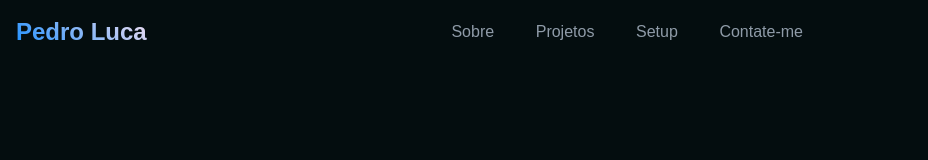
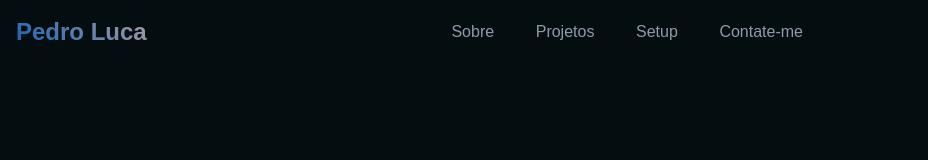
Before and after one commit to pedroluca/portfolio-2023-react, a React (Create React App) app: page / in a window 1280 px wide. In both pictures the pointer is over the link "Pedro Luca". Shown: the top 160 px of the page, without its empty margins (0-928 px from the left). Built offline with nearby package versions, Linux system fonts and the light colour scheme; a web font is replaced by a local one.

Commit message:
fix: new hovering effect to menu title

```diff
--- a/src/components/Header/Header.css
+++ b/src/components/Header/Header.css
@@ -40,6 +40,12 @@
   color: transparent;
   font-size: 1.5rem;
   font-weight: bold;
+  transition: filter .3s ease;
+  filter: brightness(1);
+}
+
+.header-bar span a:hover {
+  filter: brightness(0.7);
 }
 
 .button-mobile {
```
